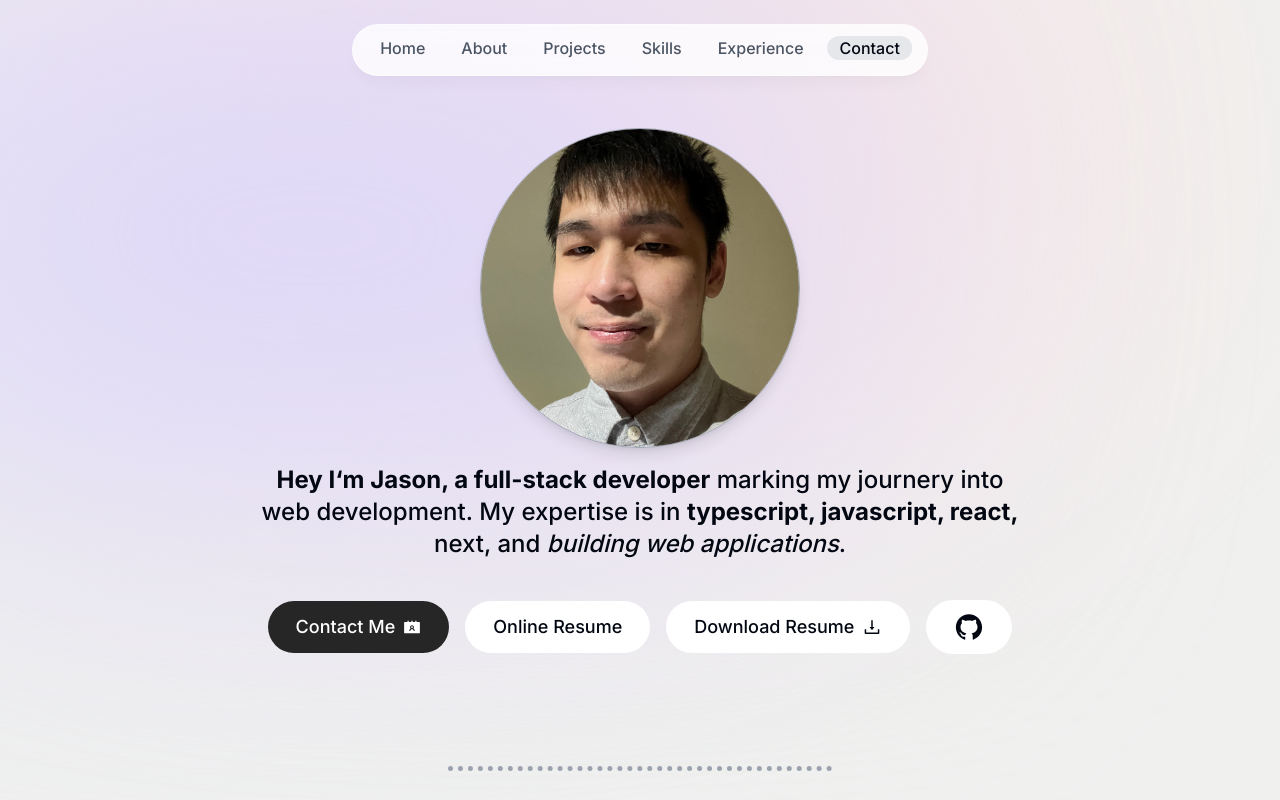
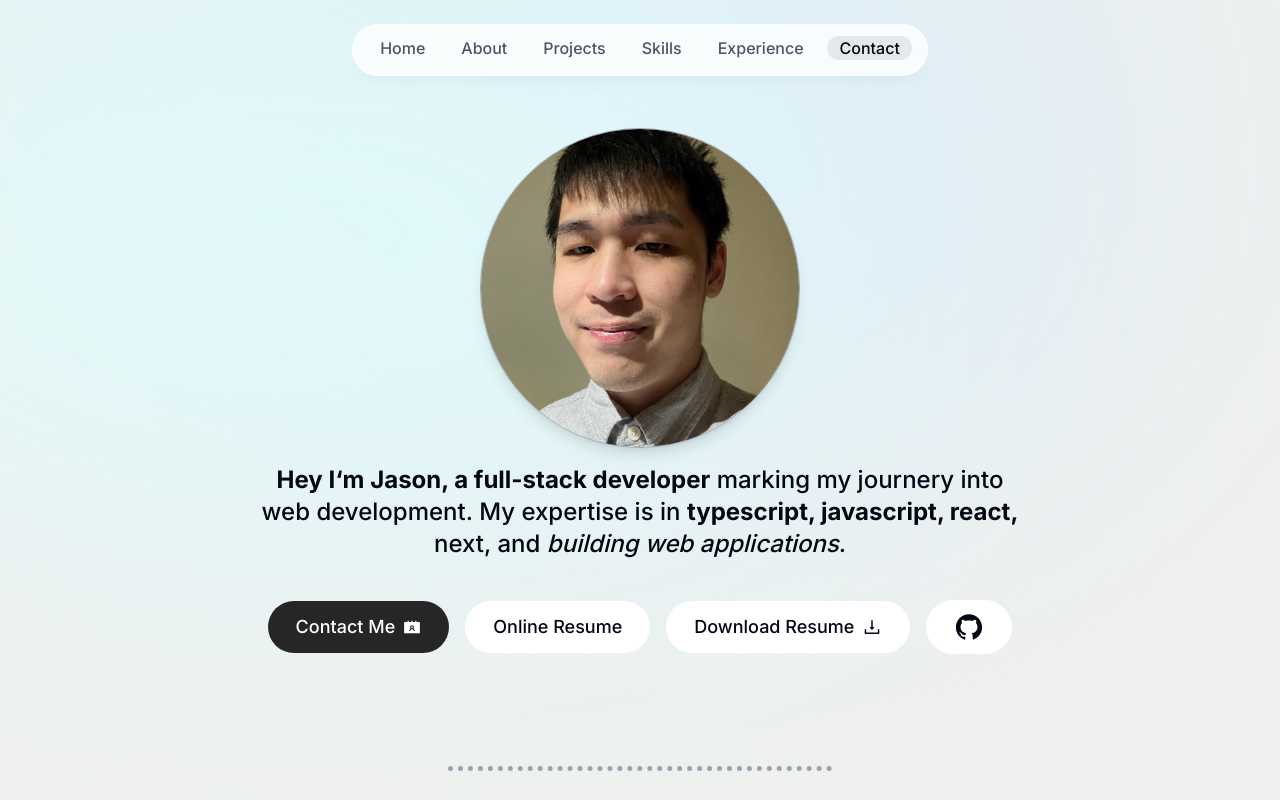
Before and after one commit to JasonMac123/NewPortfolio, a Next.js app: page / in a window 1280 px wide. Shown: the top 800 px of the page. Built offline with nearby package versions, Linux system fonts and the light colour scheme.

Commit message:
Changes color theme of background layout

```diff
--- a/app/layout.tsx
+++ b/app/layout.tsx
@@ -24,8 +24,8 @@ export default function RootLayout({
       <body
         className={`${inter.className} bg-[#f0f1ef] text-gray-950 relative pt-24 sm:pt-28 lg:pt-32`}
       >
-        <div className="bg-[#fbe2e3] absolute top-[-6rem] right-[11rem] h-[31.25rem] w-[31.25rem] -z-10 rounded-full blur-[10rem] sm:w-[68.75rem]"></div>
-        <div className="bg-[#dbd7fb] absolute top-[-1rem] left-[-35rem] h-[31.25rem] w-[50rem] -z-10 rounded-full blur-[10rem] sm:w-[68.75rem] md:left-[-33rem] lg:left-[-28rem] xl:left-[-15rem] 2xl:left-[-5rem]"></div>
+        <div className="bg-[#d7eafb] absolute top-[-6rem] right-[11rem] h-[31.25rem] w-[31.25rem] -z-10 rounded-full blur-[10rem] sm:w-[68.75rem]"></div>
+        <div className="bg-[#e2fbf9] absolute top-[-1rem] left-[-35rem] h-[31.25rem] w-[50rem] -z-10 rounded-full blur-[10rem] sm:w-[68.75rem] md:left-[-33rem] lg:left-[-28rem] xl:left-[-15rem] 2xl:left-[-5rem]"></div>
         <Toaster />
         <ActiveSectionContextProvider>
           <Header />
```
